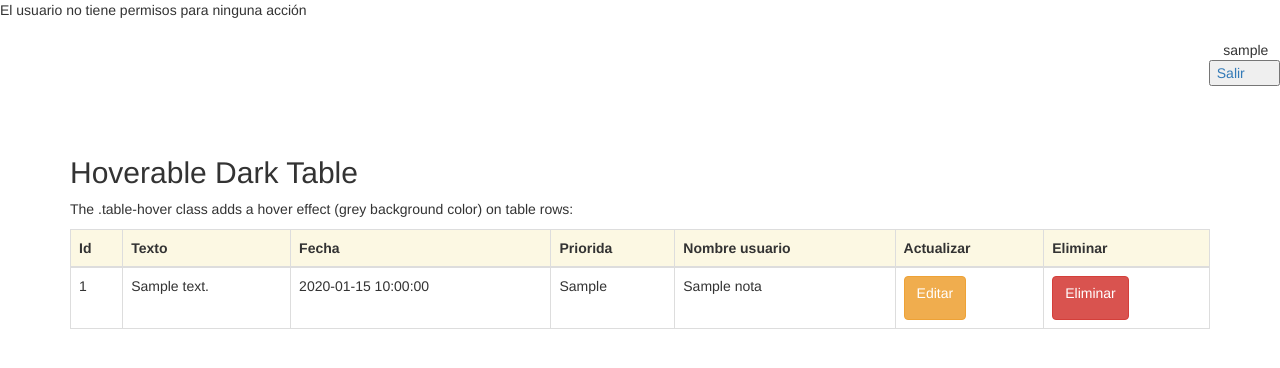
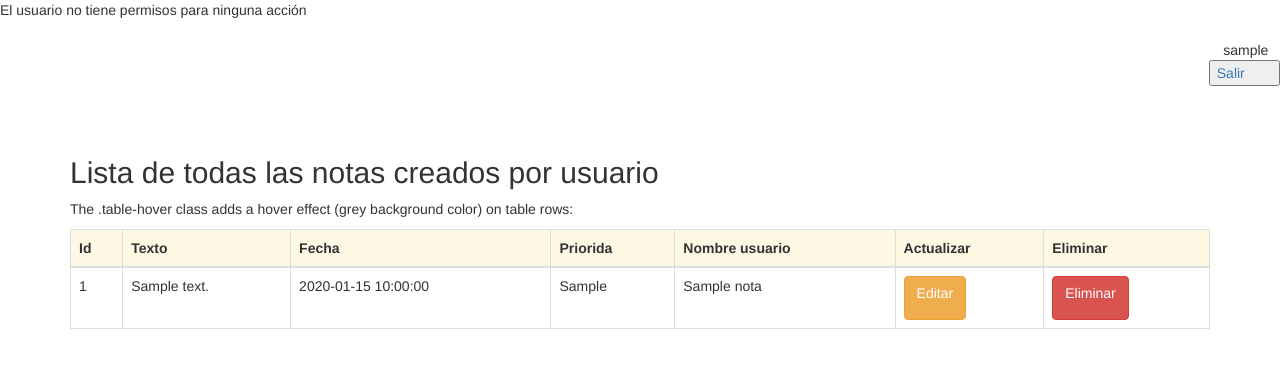
Before and after one commit to JoseMartinez8/menuDinamico, a PHP site: page /listar.php in a window 1280 px wide. Shown: the top 368 px of the page. Run offline with PHP 8.4, Linux system fonts and the light colour scheme; the visitor is signed in with stand-in values (Sample User, id 1); tables that the repository leaves empty or names only in its code hold one stand-in row (values such as "Sample post").

Commit message:
Se cambia el titulo a tabla que consulta las notas.

```diff
--- a/listar.php
+++ b/listar.php
@@ -14,7 +14,7 @@
     <body>
 
         <div class="container">
-            <h2>Hoverable Dark Table</h2>
+            <h2>Lista de todas las notas creados por usuario</h2>
             <p>The .table-hover class adds a hover effect (grey background color) on table rows:</p>
             <table class="table table-bordered">
               <thead>
```
